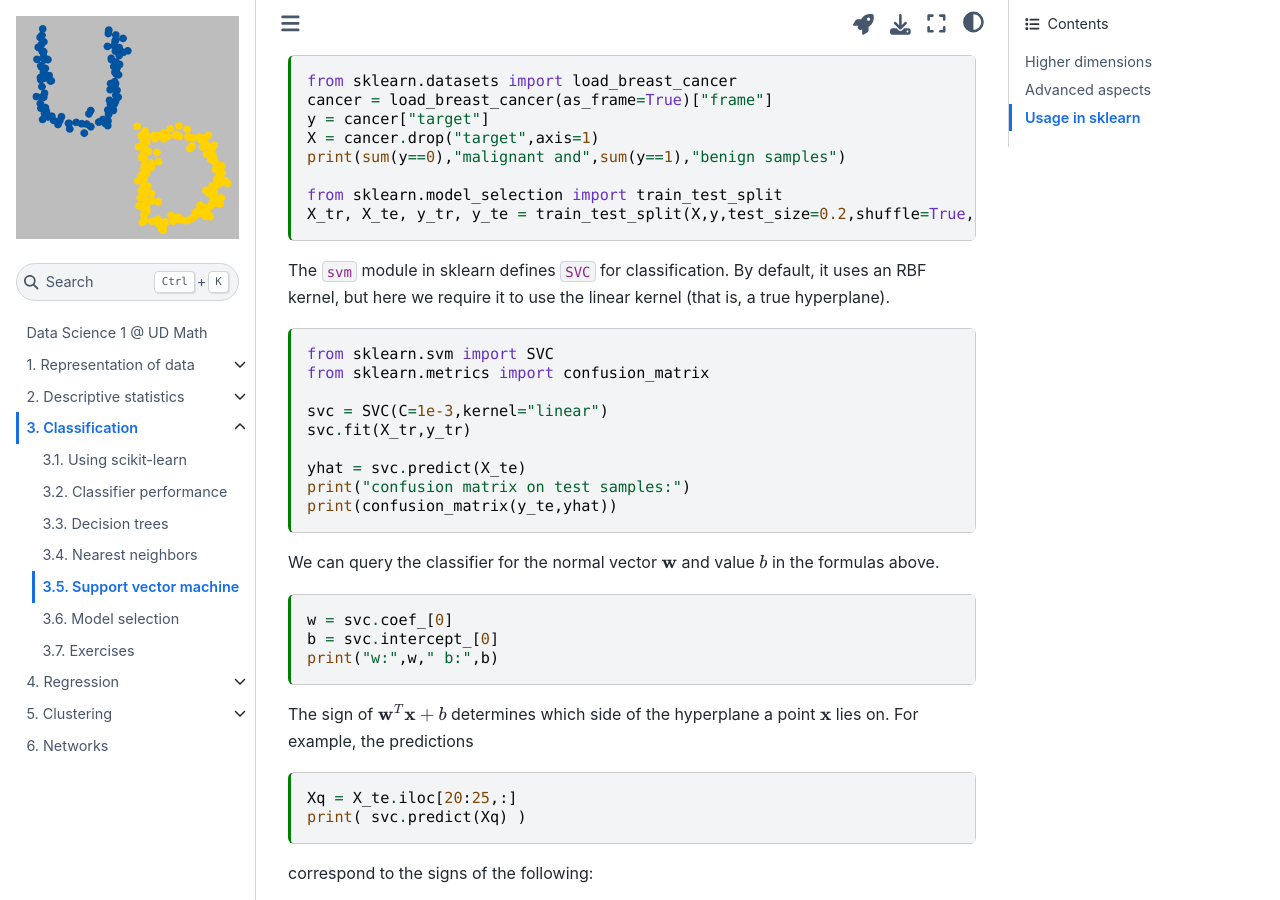
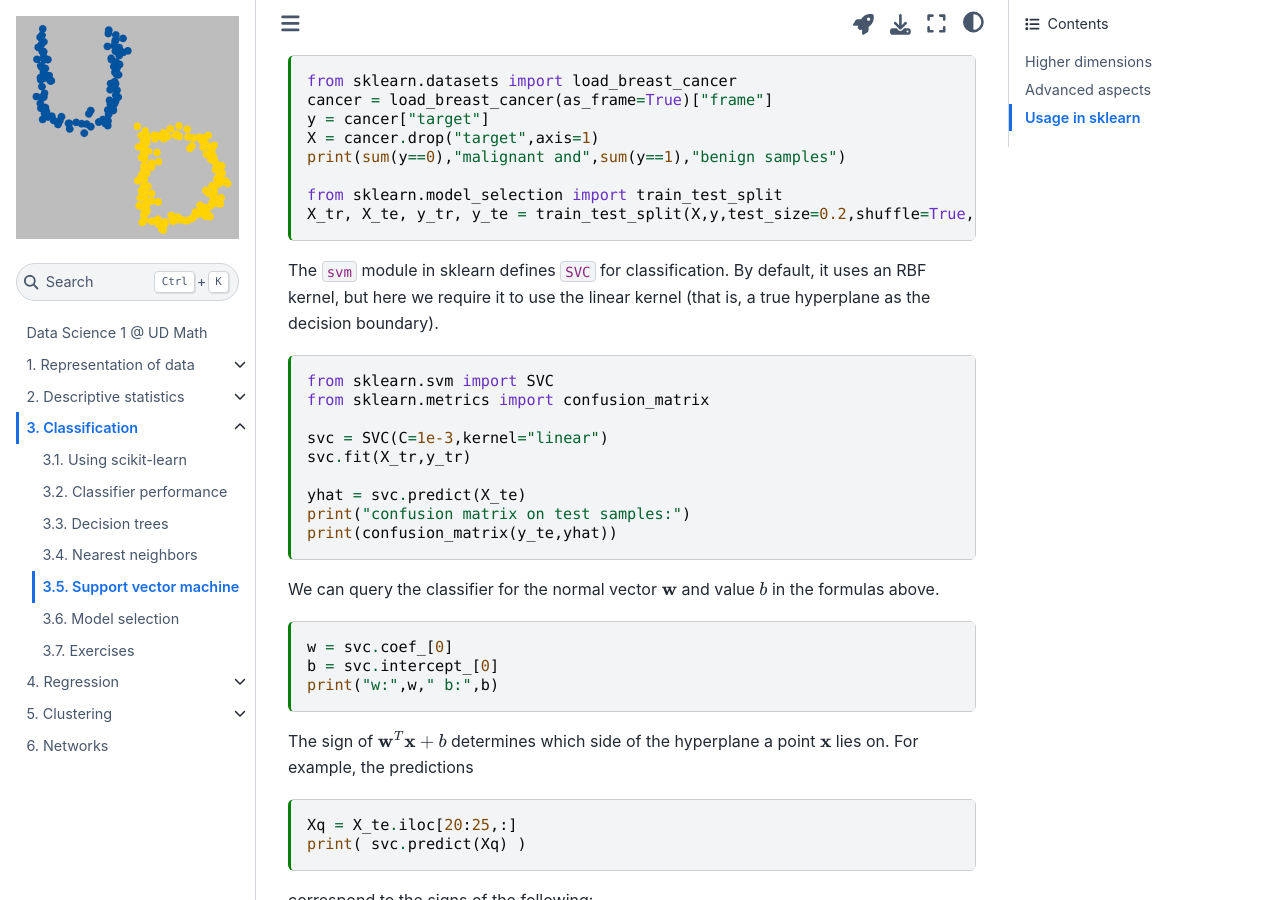
Before and after one commit to UD-Math-Data-Science-1/notes, a Jupyter Book: the page built from classification/svm.md, in a window 1280 px wide and 900 px high, scrolled down 4249 px. Built offline with Jupyter Book 1.0.4 settings and Sphinx 7.4.7 and the Sphinx Book theme 1.1.4, drawn with Linux system fonts in a browser that asks for light colours.

Commit message:
Tweak wording

````diff
--- a/classification/svm.md
+++ b/classification/svm.md
@@ -132,7 +132,7 @@ from sklearn.model_selection import train_test_split
 X_tr, X_te, y_tr, y_te = train_test_split(X,y,test_size=0.2,shuffle=True,random_state=0)
 ```
 
-The `svm` module in sklearn defines `SVC` for classification. By default, it uses an RBF kernel, but here we require it to use the linear kernel (that is, a true hyperplane).
+The `svm` module in sklearn defines `SVC` for classification. By default, it uses an RBF kernel, but here we require it to use the linear kernel (that is, a true hyperplane as the decision boundary).
 
 ```{code-cell}
 from sklearn.svm import SVC
````
